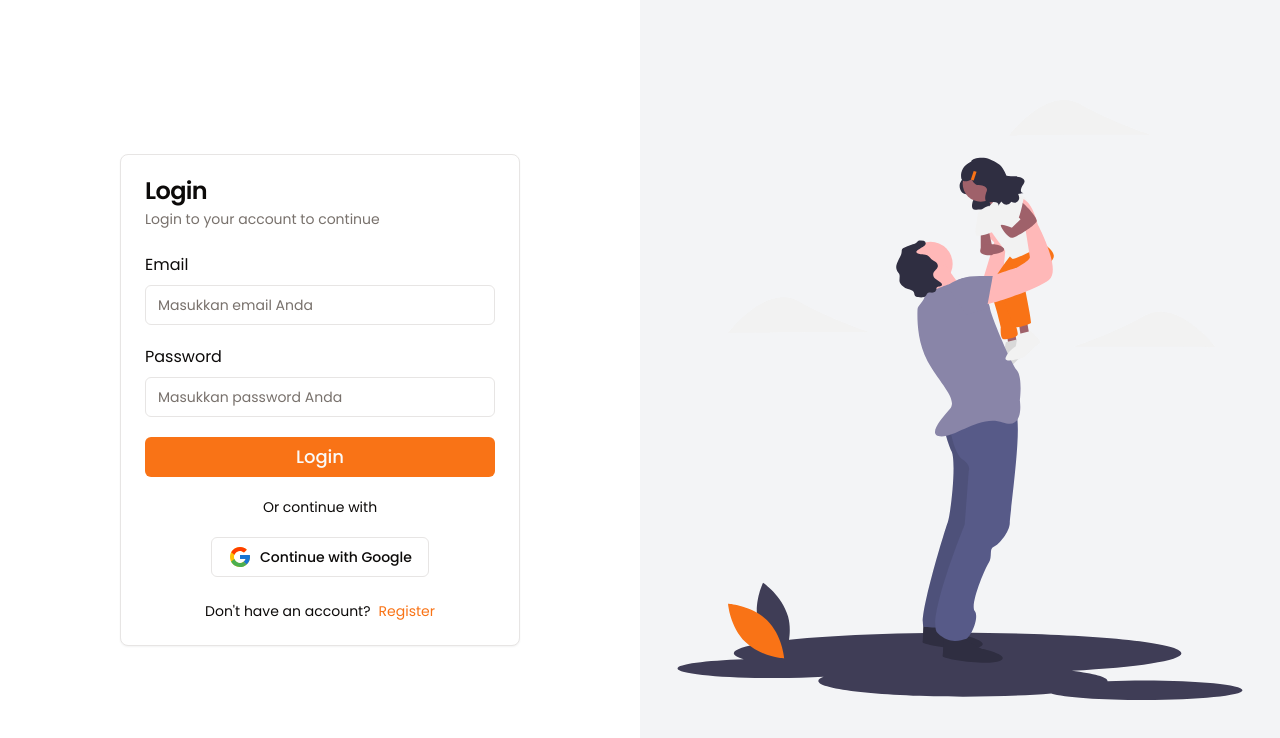
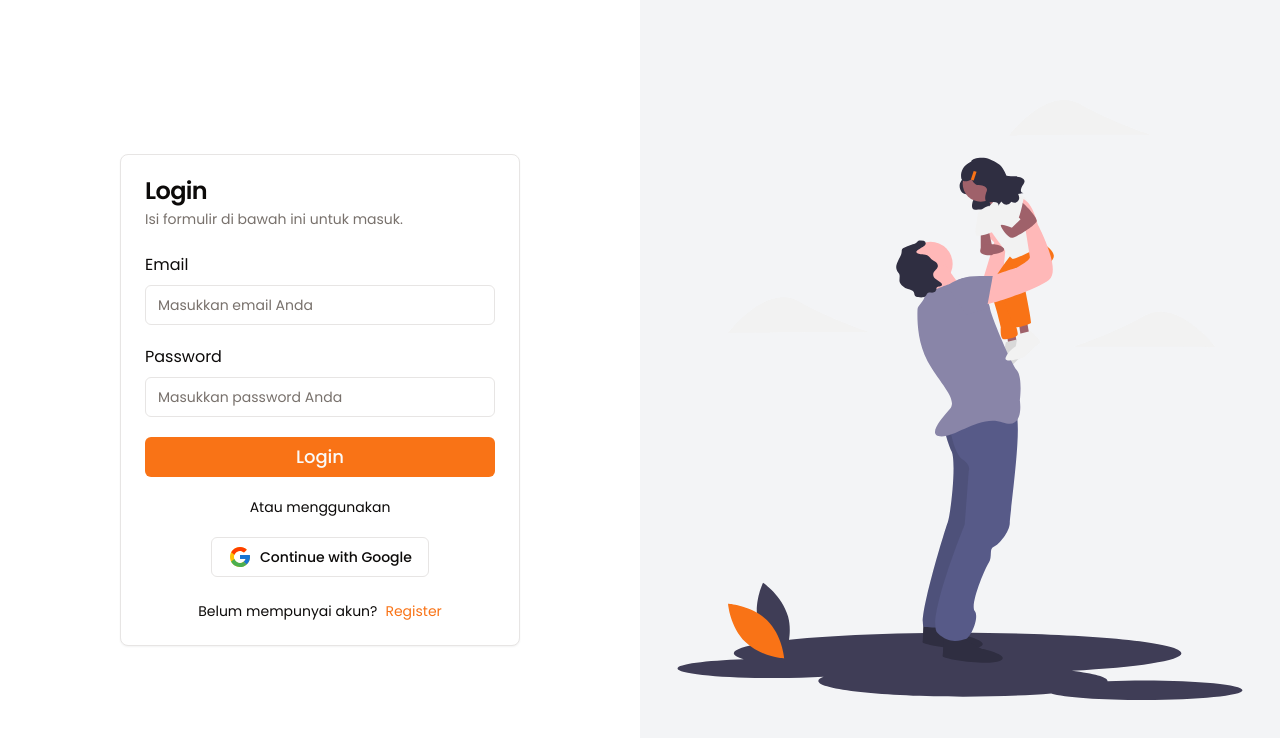
Before and after one commit to fitrondev/next-aqiqahlombok, a Next.js app: page /auth/login in a window 1280 px wide. Shown: the top 738 px of the page. Built offline with nearby package versions, Linux system fonts and the light colour scheme; no server answers.

Commit message:
refactor: Update login form placeholders to Indonesian language

```diff
--- a/src/app/(auth)/auth/login/page.tsx
+++ b/src/app/(auth)/auth/login/page.tsx
@@ -16,15 +16,17 @@ const Login = () => {
     <Card className="w-[400px]">
       <CardHeader>
         <CardTitle>Login</CardTitle>
-        <CardDescription>Login to your account to continue</CardDescription>
+        <CardDescription>
+          Isi formulir di bawah ini untuk masuk.
+        </CardDescription>
       </CardHeader>
       <CardContent className="flex flex-col gap-5">
         <LoginForm />
-        <div className="text-center text-sm">Or continue with</div>
+        <div className="text-center text-sm">Atau menggunakan</div>
         <GoogleAction />
       </CardContent>
       <CardFooter className="flex items-center justify-center gap-2 text-sm">
-        <p>Don&apos;t have an account?</p>
+        <p>Belum mempunyai akun?</p>
         <Link href={"/auth/register"} className="text-primary">
           Register
         </Link>
```
